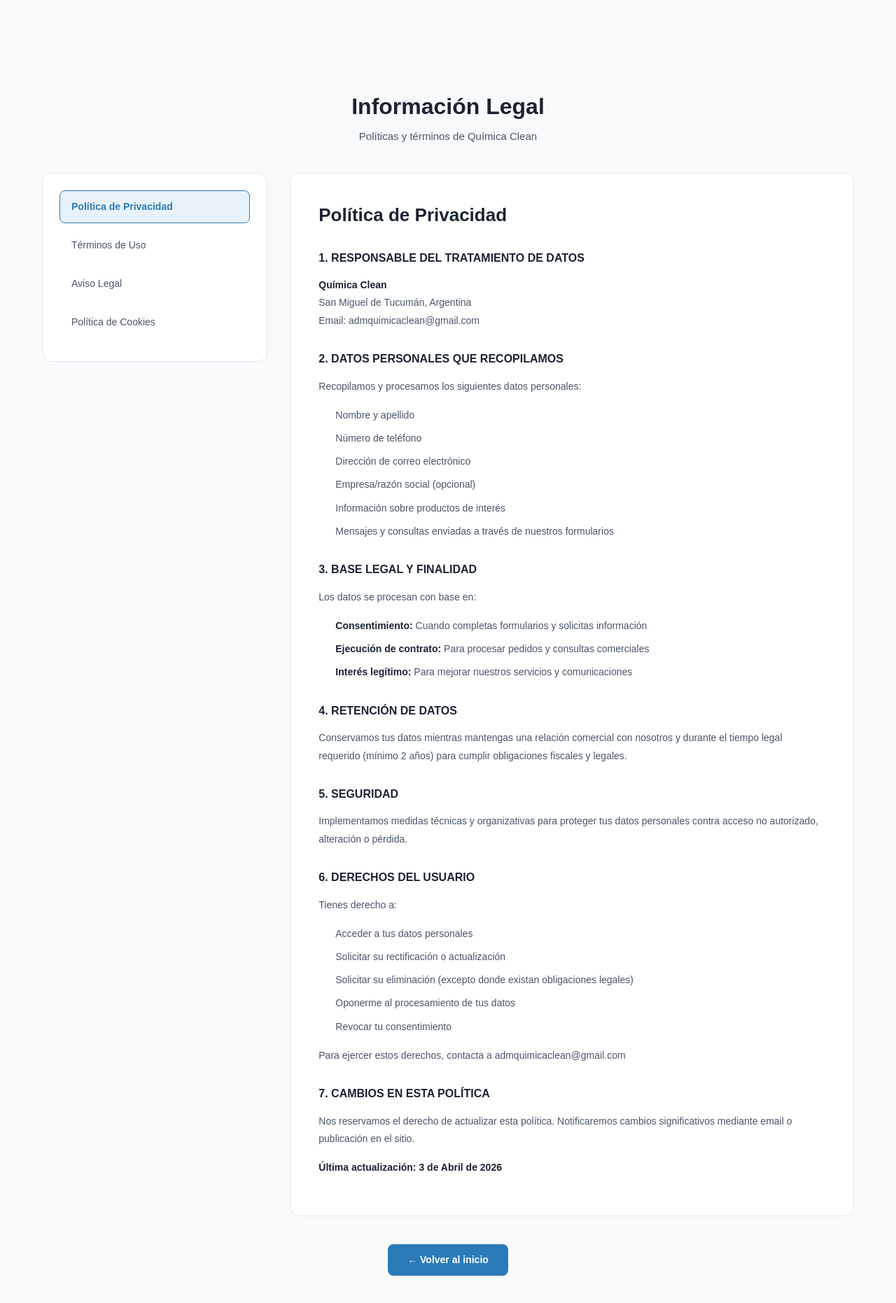
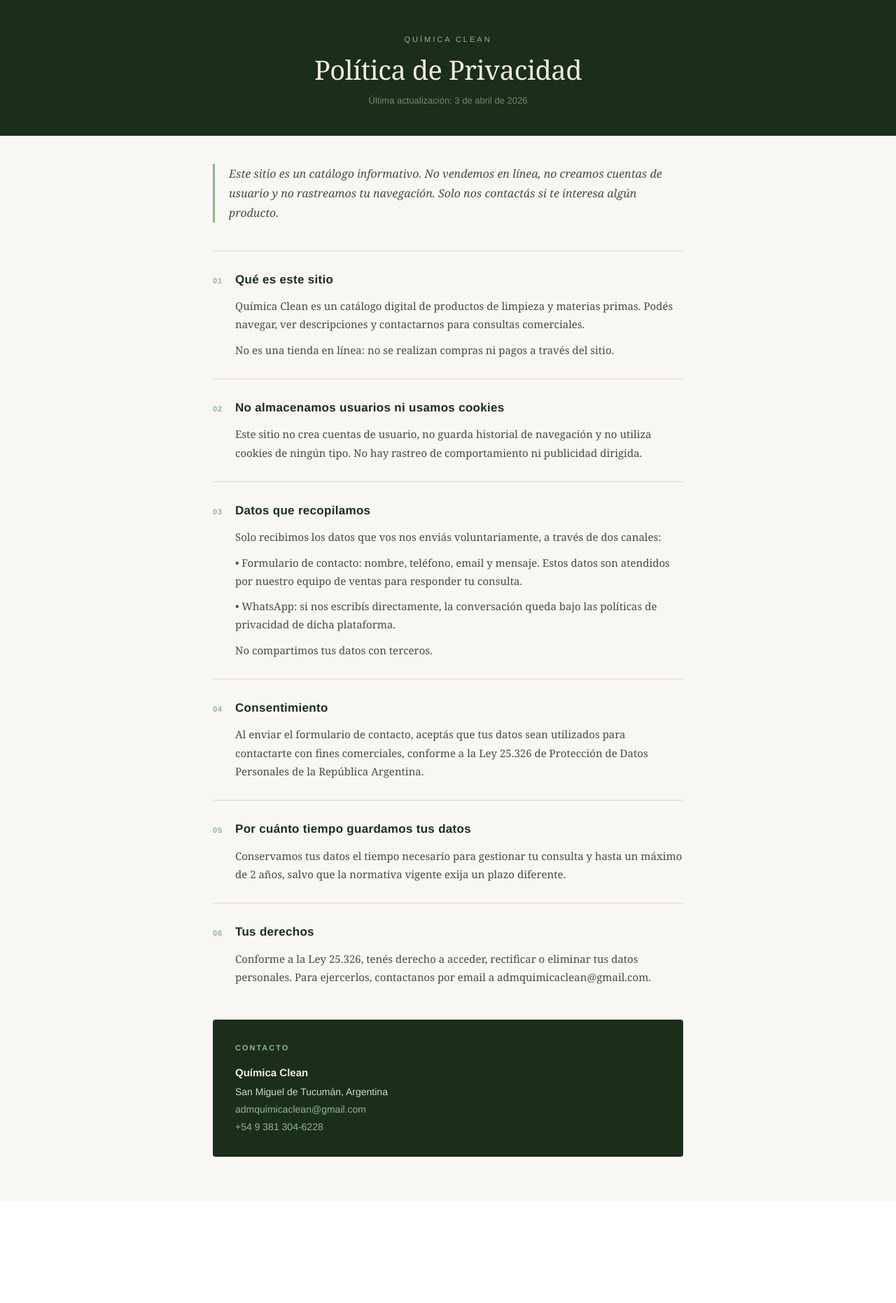
Before and after one commit to Juanmd14/Quimica-Clean, a Next.js app: page /legal in a window 1280 px wide. Shown: the whole page at 70% size. After the commit the page ends 1717 px from the top, so only its background shows below. Built offline with nearby package versions, Linux system fonts and the light colour scheme.

Commit message:
privacidad politicas

```diff
--- a/app/legal/page.tsx
+++ b/app/legal/page.tsx
@@ -1,337 +1,204 @@
 'use client'
+
+export default function PoliticaPrivacidad() {
+  return (
+    <div style={{
+      fontFamily: "'Georgia', 'Times New Roman', serif",
+      background: '#f9f7f4',
+      minHeight: '100vh',
+      padding: '0',
+    }}>
+      {/* Header */}
+      <div style={{
+        background: '#1a2e1a',
+        padding: '48px 32px 40px',
+        textAlign: 'center',
+      }}>
+        <p style={{
+          color: '#8db88d',
+          fontSize: '11px',
+          letterSpacing: '3px',
+          textTransform: 'uppercase',
+          margin: '0 0 12px',
+          fontFamily: "'Helvetica Neue', sans-serif",
+          fontWeight: 500,
+        }}>
+          Química Clean
+        </p>
+        <h1 style={{
+          color: '#f0ece4',
+          fontSize: 'clamp(24px, 5vw, 38px)',
+          fontWeight: 400,
+          margin: '0 0 12px',
+          letterSpacing: '-0.5px',
+          lineHeight: 1.2,
+        }}>
+          Política de Privacidad
+        </h1>
+        <p style={{
+          color: '#6b8f6b',
+          fontSize: '13px',
+          margin: 0,
+          fontFamily: "'Helvetica Neue', sans-serif",
+        }}>
+          Última actualización: 3 de abril de 2026
+        </p>
+      </div>
+
+      {/* Intro */}
+      <div style={{
+        maxWidth: '720px',
+        margin: '0 auto',
+        padding: '40px 24px 0',
+      }}>
+        <p style={{
+          fontSize: '16px',
+          lineHeight: '1.75',
+          color: '#4a4a4a',
+          borderLeft: '3px solid #8db88d',
+          paddingLeft: '20px',
+          margin: '0 0 40px',
+          fontStyle: 'italic',
+        }}>
+          Este sitio es un catálogo informativo. No vendemos en línea, no creamos cuentas
+          de usuario y no rastreamos tu navegación. Solo nos contactás si te interesa
+          algún producto.
+        </p>
+      </div>
+
+      {/* Sections */}
+      <div style={{
+        maxWidth: '720px',
+        margin: '0 auto',
+        padding: '0 24px 64px',
+      }}>
+        {sections.map((s, i) => (
+          <Section key={i} number={i + 1} title={s.title} text={s.text} />
+        ))}
+
+        {/* Contact block */}
+        <div style={{
+          marginTop: '48px',
+          background: '#1a2e1a',
+          borderRadius: '4px',
+          padding: '32px',
+          color: '#c8dcc8',
+          fontFamily: "'Helvetica Neue', sans-serif",
+        }}>
+          <p style={{
+            fontSize: '11px',
+            letterSpacing: '2px',
+            textTransform: 'uppercase',
+            color: '#8db88d',
+            margin: '0 0 16px',
+            fontWeight: 600,
+          }}>
+            Contacto
+          </p>
+          <p style={{ margin: '0 0 6px', fontSize: '15px' }}>
+            <strong style={{ color: '#f0ece4' }}>Química Clean</strong>
+          </p>
+          <p style={{ margin: '0 0 4px', fontSize: '14px' }}>San Miguel de Tucumán, Argentina</p>
+          <p style={{ margin: '0 0 4px', fontSize: '14px' }}>
+            <a href="mailto:admquimicaclean@gmail.com" style={{ color: '#8db88d', textDecoration: 'none' }}>
+              admquimicaclean@gmail.com
+            </a>
+          </p>
+          <p style={{ margin: 0, fontSize: '14px' }}>
+            <a href="https://wa.me/5493813046228" style={{ color: '#8db88d', textDecoration: 'none' }}>
+              +54 9 381 304-6228
+            </a>
+          </p>
+        </div>
+      </div>
+    </div>
+  )
+}
+
+function Section({ number, title, text }) {
+  return (
+    <div style={{
+      borderTop: '1px solid #ddd8d0',
+      paddingTop: '28px',
+      marginBottom: '28px',
+    }}>
+      <div style={{ display: 'flex', alignItems: 'baseline', gap: '12px', marginBottom: '12px' }}>
+        <span style={{
+          fontSize: '11px',
+          fontFamily: "'Helvetica Neue', sans-serif",
+          color: '#8db88d',
+          fontWeight: 700,
+          letterSpacing: '1px',
+          minWidth: '20px',
+        }}>
+          {String(number).padStart(2, '0')}
+        </span>
+        <h2 style={{
+          fontSize: '17px',
+          fontWeight: 700,
+          color: '#1a2e1a',
+          margin: 0,
+          fontFamily: "'Helvetica Neue', sans-serif",
+          letterSpacing: '0.3px',
+        }}>
+          {title}
+        </h2>
+      </div>
+      <div style={{ paddingLeft: '32px' }}>
+        {text.map((line, i) => (
+          <p key={i} style={{
+            fontSize: '15px',
+            lineHeight: '1.75',
+            color: '#4a4a4a',
+            margin: '0 0 10px',
+          }}>
+            {line}
+          </p>
+        ))}
+      </div>
+    </div>
+  )
+}
 
 const sections = [
   {
-    id: 'privacidad',
-    title: 'Política de Privacidad',
-    content: `
-      <h3>1. RESPONSABLE DEL TRATAMIENTO DE DATOS</h3>
-      <p><strong>Química Clean</strong><br/>San Miguel de Tucumán, Argentina<br/>Email: admquimicaclean@gmail.com</p>
-
-      <h3>2. DATOS PERSONALES QUE RECOPILAMOS</h3>
-      <p>Recopilamos y procesamos los siguientes datos personales:</p>
-      <ul>
-        <li>Nombre y apellido</li>
-        <li>Número de teléfono</li>
-        <li>Dirección de correo electrónico</li>
-        <li>Empresa/razón social (opcional)</li>
-        <li>Información sobre productos de interés</li>
-        <li>Mensajes y consultas enviadas a través de nuestros formularios</li>
-      </ul>
-
-      <h3>3. BASE LEGAL Y FINALIDAD</h3>
-      <p>Los datos se procesan con base en:</p>
-      <ul>
-        <li><strong>Consentimiento:</strong> Cuando completas formularios y solicitas información</li>
-        <li><strong>Ejecución de contrato:</strong> Para procesar pedidos y consultas comerciales</li>
-        <li><strong>Interés legítimo:</strong> Para mejorar nuestros servicios y comunicaciones</li>
-      </ul>
-
-      <h3>4. RETENCIÓN DE DATOS</h3>
-      <p>Conservamos tus datos mientras mantengas una relación comercial con nosotros y durante el tiempo legal requerido (mínimo 2 años) para cumplir obligaciones fiscales y legales.</p>
-
-      <h3>5. SEGURIDAD</h3>
-      <p>Implementamos medidas técnicas y organizativas para proteger tus datos personales contra acceso no autorizado, alteración o pérdida.</p>
-
-      <h3>6. DERECHOS DEL USUARIO</h3>
-      <p>Tienes derecho a:</p>
-      <ul>
-        <li>Acceder a tus datos personales</li>
-        <li>Solicitar su rectificación o actualización</li>
-        <li>Solicitar su eliminación (excepto donde existan obligaciones legales)</li>
-        <li>Oponerme al procesamiento de tus datos</li>
-        <li>Revocar tu consentimiento</li>
-      </ul>
-      <p>Para ejercer estos derechos, contacta a admquimicaclean@gmail.com</p>
-
-      <h3>7. CAMBIOS EN ESTA POLÍTICA</h3>
-      <p>Nos reservamos el derecho de actualizar esta política. Notificaremos cambios significativos mediante email o publicación en el sitio.</p>
-
-      <p><strong>Última actualización: 3 de Abril de 2026</strong></p>
-    `
+    title: 'Qué es este sitio',
+    text: [
+      'Química Clean es un catálogo digital de productos de limpieza y materias primas. Podés navegar, ver descripciones y contactarnos para consultas comerciales.',
+      'No es una tienda en línea: no se realizan compras ni pagos a través del sitio.',
+    ],
   },
   {
-    id: 'terminos',
-    title: 'Términos de Uso',
-    content: `
-      <h3>1. ACEPTACIÓN DE TÉRMINOS</h3>
-      <p>Al acceder y utilizar este sitio web perteneciente a <strong>Química Clean</strong>, aceptas estar vinculado por estos términos y condiciones. Si no estás de acuerdo, no uses el sitio.</p>
-
-      <h3>2. USO AUTORIZADO</h3>
-      <p>Este sitio está destinado a proporcionar información sobre nuestros productos y servicios. Te comprometes a:</p>
-      <ul>
-        <li>No violar leyes o regulaciones aplicables</li>
-        <li>No enviar contenido fraudulento, difamatorio u ofensivo</li>
-        <li>No interferir con la funcionalidad o seguridad del sitio</li>
-        <li>Respetar los derechos de propiedad intelectual</li>
-      </ul>
-
-      <h3>3. PROPIEDAD INTELECTUAL</h3>
-      <p>Todo el contenido del sitio (textos, imágenes, diseño, logos) es propiedad de Química Clean o tiene licencia correspondiente. No puedes reproducir, distribuir o transmitir este contenido sin permiso expreso.</p>
-
-      <h3>4. DESCARGO DE RESPONSABILIDAD</h3>
-      <p>El contenido se proporciona "tal cual" sin garantías de ningún tipo. Aunque realizamos esfuerzos por mantener información precisa y actualizada, no garantizamos exactitud, completitud o ausencia de errores.</p>
-
-      <h3>5. LIMITACIÓN DE RESPONSABILIDAD</h3>
-      <p>Química Clean no será responsable por daños indirectos, incidentales, especiales o consecuentes derivados del uso o imposibilidad de usar este sitio, incluso si ha sido informado de la posibilidad de tales daños.</p>
-
-      <h3>6. ENLACES EXTERNOS</h3>
-      <p>Este sitio puede contener enlaces a sitios de terceros. No somos responsables por el contenido, precisión o prácticas de privacidad de sitios externos.</p>
-
-      <h3>7. MODIFICACIÓN DE TÉRMINOS</h3>
-      <p>Nos reservamos el derecho de modificar estos términos en cualquier momento. Los cambios entran en vigor inmediatamente. Tu uso continuado del sitio constituye aceptación de los términos modificados.</p>
-
-      <h3>8. LEY APLICABLE</h3>
-      <p>Estos términos se rigen por las leyes de Argentina. Cualquier disputa se resolverá en los tribunales competentes de Tucumán.</p>
-
-      <p><strong>Última actualización: 3 de Abril de 2026</strong></p>
-    `
+    title: 'No almacenamos usuarios ni usamos cookies',
+    text: [
+      'Este sitio no crea cuentas de usuario, no guarda historial de navegación y no utiliza cookies de ningún tipo. No hay rastreo de comportamiento ni publicidad dirigida.',
+    ],
   },
   {
-    id: 'aviso-legal',
-    title: 'Aviso Legal',
-    content: `
-      <h3>1. IDENTIFICACIÓN</h3>
-      <p><strong>Nombre Comercial:</strong> Química Clean<br/>
-      <strong>Ubicación:</strong> San Miguel de Tucumán, Argentina<br/>
-      <strong>Teléfono:</strong> +54 9 381 304-6228<br/>
-      <strong>Email:</strong> admquimicaclean@gmail.com</p>
-
-      <h3>2. INFORMACIÓN DEL SITIO</h3>
-      <p>Este sitio web proporciona información sobre productos de limpieza y materias primas destinados a uso industrial y comercial. Los precios y disponibilidad están sujetos a cambios sin previo aviso.</p>
-
-      <h3>3. RESPONSABILIDAD POR CONTENIDO</h3>
-      <p>Nos esforzamos por proporcionar información precisa y actualizada. Sin embargo, no garantizamos que todo el contenido sea completamente exacto, oportuno o completo.</p>
-
-      <h3>4. GARANTÍAS DE PRODUCTOS</h3>
-      <p>Las garantías, especificaciones técnicas y características de nuestros productos se describen en fichas técnicas adjuntas. Para reclamaciones de garantía, contacta directamente con nuestro equipo comercial.</p>
-
-      <h3>5. POLÍTICA DE DEVOLUCIONES</h3>
-      <p>Las devoluciones deben realizarse de acuerdo con nuestras políticas comerciales. Los productos deben estar en condiciones originales de venta. Contacta a admquimicaclean@gmail.com para procesos de devolución.</p>
-
-      <h3>6. CONFIDENCIALIDAD COMERCIAL</h3>
-      <p>Toda información comercial intercambiada será tratada con confidencialidad y solo se utilizará para propósitos transaccionales y comerciales.</p>
-
-      <h3>7. EXCLUSIÓN DE RESPONSABILIDAD</h3>
-      <p>No seremos responsables por:</p>
-      <ul>
-        <li>Daños derivados del uso de nuestros productos fuera de los parámetros especificados</li>
-        <li>Accidentes, lesiones o daños causados por manipulación inadecuada</li>
-        <li>Interrupciones del servicio o acceso al sitio web</li>
-      </ul>
-
-      <h3>8. USO DE DATOS DE ACCESO</h3>
-      <p>Podemos recopilar información sobre tu acceso al sitio (dirección IP, tipo de navegador) con propósitos analíticos y de seguridad.</p>
-
-      <p><strong>Última actualización: 3 de Abril de 2026</strong></p>
-    `
+    title: 'Datos que recopilamos',
+    text: [
+      'Solo recibimos los datos que vos nos enviás voluntariamente, a través de dos canales:',
+      '• Formulario de contacto: nombre, teléfono, email y mensaje. Estos datos son atendidos por nuestro equipo de ventas para responder tu consulta.',
+      '• WhatsApp: si nos escribís directamente, la conversación queda bajo las políticas de privacidad de dicha plataforma.',
+      'No compartimos tus datos con terceros.',
+    ],
   },
   {
-    id: 'cookies',
-    title: 'Política de Cookies',
-    content: `
-      <h3>1. POLÍTICA DE COOKIES SIMPLE Y TRANSPARENTE</h3>
-      <p>En <strong>Química Clean</strong> creemos en la transparencia. Este sitio web es una plataforma informativa sobre nuestros productos y servicios, y queremos que sepas exactamente qué datos recopilamos.</p>
-
-      <h3>2. COOKIES EN NUESTRO SITIO WEB PARA VISITANTES</h3>
-      <p><strong>La realidad: NO utilizamos cookies en el sitio web público.</strong></p>
-      <p>Cuando visitas chemistryquimica-clean.vercel.app, tu navegador no recibe ni almacena cookies propias del sitio. Esto significa:</p>
-      <ul>
-        <li>✓ No hay rastreo de tu comportamiento de navegación</li>
-        <li>✓ No hay análisis de datos mediante Google Analytics ni servicios similares</li>
-        <li>✓ No hay identificadores persistentes que nos permitan reconocerte en futuras visitas</li>
-        <li>✓ No hay cookies de publicidad o remarketing</li>
-      </ul>
-
-      <h3>3. SERVICIOS EXTERNOS</h3>
-      <p>El único servicio externo disponible en el sitio es un <strong>enlace a WhatsApp</strong> para comunicarte directamente con nosotros. Este enlace es completamente opcional y no genera cookies. Al hacer clic, eres redirigido al servidor de WhatsApp donde se aplica su propia política de privacidad.</p>
-
-      <h3>4. INFORMACIÓN TÉCNICA QUE RECOPILAMOS</h3>
-      <p>Tu servidor web (independiente de nosotros) puede registrar automáticamente:</p>
-      <ul>
-        <li>Tu dirección IP</li>
-        <li>Tipo y versión del navegador</li>
-        <li>Sistema operativo</li>
-        <li>Páginas visitadas</li>
-        <li>Fecha y hora de acceso</li>
-      </ul>
-      <p>Estos datos se usan exclusivamente para seguridad del servidor y diagnóstico de problemas técnicos, <strong>no para marketing ni perfilado.</strong></p>
-
-      <h3>6. CONTACTO A TRAVÉS DE FORMULARIOS</h3>
-      <p>Si completas un formulario de contacto o consulta, los datos que proporcionas (nombre, teléfono, email, mensaje) se procesan según nuestra <strong>Política de Privacidad</strong>. Esta información no genera cookies; se almacena en nuestros servidores seguros para responder a tu consulta.</p>
-
-      <h3>7. TECNOLOGÍAS DE RASTREO RECHAZADAS</h3>
-      <p>Explícitamente <strong>no utilizamos</strong>:</p>
-      <ul>
-        <li>Google Analytics o similares</li>
-        <li>Pixel tracking o web beacons</li>
-        <li>Cookies de perfilado</li>
-        <li>Identificadores de sesión para visitantes</li>
-        <li>Servicios de retargeting o publicidad programática</li>
-      </ul>
-
-      <h3>8. DERECHO A PRIVACIDAD</h3>
-      <p>Tu privacidad es importante. Puedes visitar nuestro sitio con total confianza en que no estamos recopilando datos sobre tu comportamiento. Si en algún momento esto cambia, actualizaremos esta política y notificaremos los cambios significativos.</p>
-
-      <h3>9. PREGUNTAS</h3>
-      <p>Si tienes dudas sobre nuestra política de cookies o privacidad, contáctanos a <strong>admquimicaclean@gmail.com</strong>.</p>
-
-      <p><strong>Última actualización: 3 de Abril de 2026</strong></p>
-    `
+    title: 'Consentimiento',
+    text: [
+      'Al enviar el formulario de contacto, aceptás que tus datos sean utilizados para contactarte con fines comerciales, conforme a la Ley 25.326 de Protección de Datos Personales de la República Argentina.',
+    ],
+  },
+  {
+    title: 'Por cuánto tiempo guardamos tus datos',
+    text: [
+      'Conservamos tus datos el tiempo necesario para gestionar tu consulta y hasta un máximo de 2 años, salvo que la normativa vigente exija un plazo diferente.',
+    ],
+  },
+  {
+    title: 'Tus derechos',
+    text: [
+      'Conforme a la Ley 25.326, tenés derecho a acceder, rectificar o eliminar tus datos personales. Para ejercerlos, contactanos por email a admquimicaclean@gmail.com.',
+    ],
   },
 ]
-
-import { useState } from 'react'
-import Link from 'next/link'
-
-const C = {
-  white: '#ffffff',
-  offWhite: '#f8f9fb',
-  gold: '#e7a73f',
-  goldLight: '#fdf3e0',
-  blue: '#2b7bb8',
-  blueLight: '#e8f2fb',
-  text: '#1a2332',
-  textMid: '#4a5568',
-  textLight: '#8a9ab0',
-  border: '#e2e8f0',
-  dark: '#0d1520',
-}
-
-export default function LegalPage() {
-  const [activeSection, setActiveSection] = useState('privacidad')
-  const activeContent = sections.find(s => s.id === activeSection)
-
-  return (
-    <main style={{ minHeight: '100vh', background: C.offWhite, paddingTop: '88px' }}>
-      <div style={{ maxWidth: '1200px', margin: '0 auto', padding: '40px 20px' }}>
-        <h1 style={{ fontSize: '32px', fontWeight: 800, color: C.text, marginBottom: '8px', textAlign: 'center' }}>
-          Información Legal
-        </h1>
-        <p style={{ fontSize: '15px', color: C.textMid, textAlign: 'center', marginBottom: '40px' }}>
-          Políticas y términos de Química Clean
-        </p>
-
-        <div style={{ display: 'grid', gridTemplateColumns: '1fr 2.5fr', gap: '32px' }}>
-          {/* Sidebar */}
-          <nav style={{
-            background: C.white,
-            borderRadius: '14px',
-            padding: '24px',
-            border: `1px solid ${C.border}`,
-            height: 'fit-content',
-            position: 'sticky',
-            top: '100px',
-          }}>
-            {sections.map(section => (
-              <button
-                key={section.id}
-                onClick={() => setActiveSection(section.id)}
-                style={{
-                  width: '100%',
-                  background: activeSection === section.id ? C.blueLight : 'transparent',
-                  color: activeSection === section.id ? C.blue : C.textMid,
-                  border: activeSection === section.id ? `1.5px solid ${C.blue}` : '1px solid transparent',
-                  padding: '12px 16px',
-                  textAlign: 'left',
-                  borderRadius: '8px',
-                  fontSize: '14px',
-                  fontWeight: activeSection === section.id ? 700 : 500,
-                  cursor: 'pointer',
-                  marginBottom: '8px',
-                  transition: 'all 0.2s',
-                }}
-                onMouseEnter={e => {
-                  if (activeSection !== section.id) {
-                    e.currentTarget.style.background = C.offWhite
-                  }
-                }}
-                onMouseLeave={e => {
-                  if (activeSection !== section.id) {
-                    e.currentTarget.style.background = 'transparent'
-                  }
-                }}
-              >
-                {section.title}
-              </button>
-            ))}
-          </nav>
-
-          {/* Content */}
-          <article style={{
-            background: C.white,
-            borderRadius: '14px',
-            padding: '40px',
-            border: `1px solid ${C.border}`,
-          }}>
-            <h2 style={{ fontSize: '26px', fontWeight: 800, color: C.text, marginBottom: '24px' }}>
-              {activeContent?.title}
-            </h2>
-
-            <div
-              style={{
-                fontSize: '14px',
-                lineHeight: '1.8',
-                color: C.text,
-              }}
-              dangerouslySetInnerHTML={{ __html: activeContent?.content || '' }}
-            />
-
-            <style>{`
-              article h3 {
-                font-size: 16px;
-                font-weight: 700;
-                color: ${C.text};
-                margin-top: 28px;
-                margin-bottom: 12px;
-              }
-              article p {
-                margin-bottom: 16px;
-                color: ${C.textMid};
-              }
-              article ul {
-                margin: 16px 0 16px 24px;
-                color: ${C.textMid};
-              }
-              article li {
-                margin-bottom: 8px;
-              }
-              article strong {
-                color: ${C.text};
-                font-weight: 700;
-              }
-            `}</style>
-          </article>
-        </div>
-
-        {/* Back Button */}
-        <div style={{ textAlign: 'center', marginTop: '40px' }}>
-          <Link href="/" style={{ textDecoration: 'none' }}>
-            <button style={{
-              background: C.blue,
-              color: 'white',
-              border: 'none',
-              padding: '12px 28px',
-              borderRadius: '8px',
-              fontWeight: 600,
-              fontSize: '14px',
-              cursor: 'pointer',
-              transition: 'all 0.2s',
-            }}
-              onMouseEnter={e => {
-                e.currentTarget.style.background = '#1a5a99'
-                e.currentTarget.style.transform = 'translateY(-2px)'
-              }}
-              onMouseLeave={e => {
-                e.currentTarget.style.background = C.blue
-                e.currentTarget.style.transform = 'translateY(0)'
-              }}
-            >
-              ← Volver al inicio
-            </button>
-          </Link>
-        </div>
-      </div>
-    </main>
-  )
-}
```
